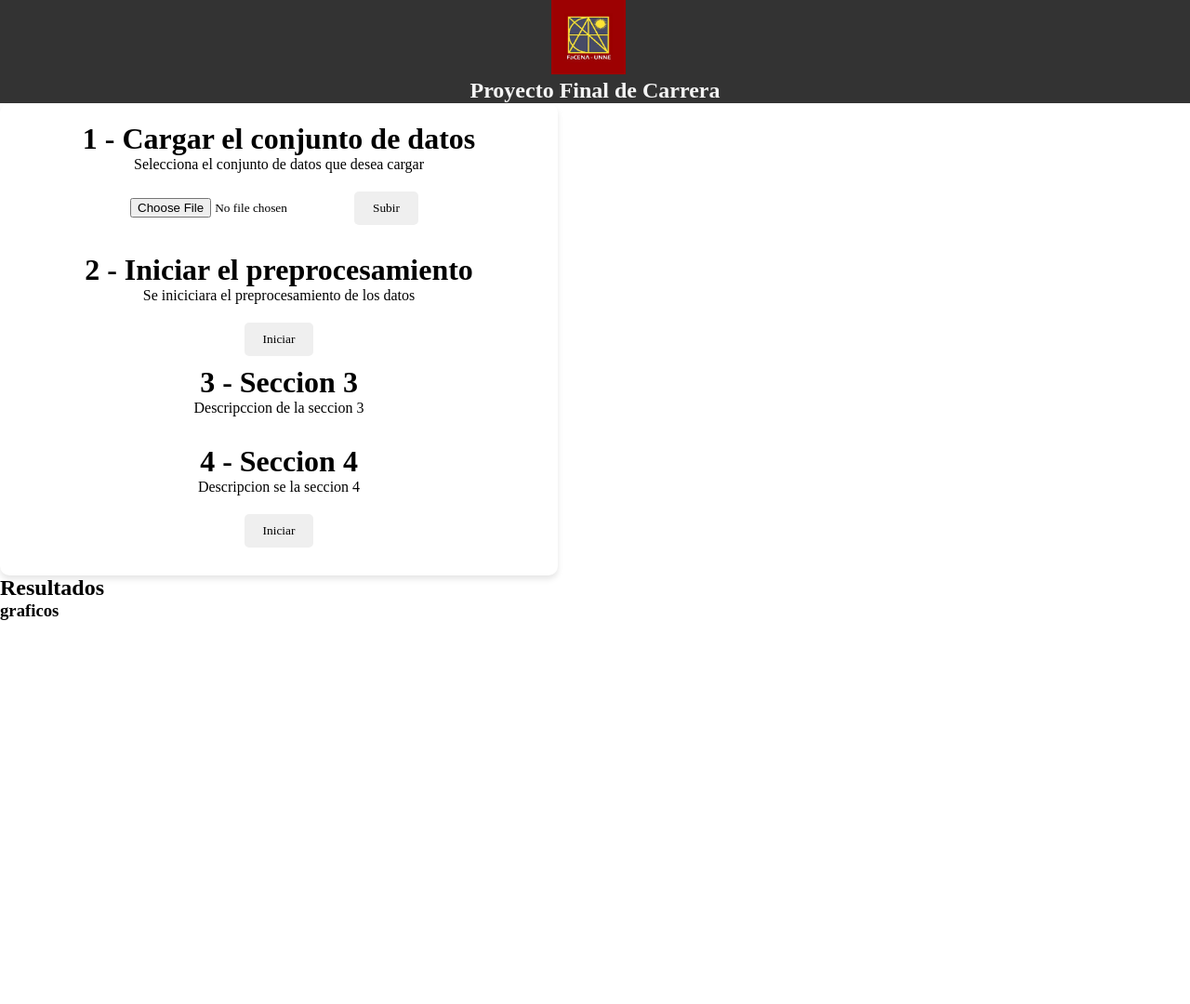
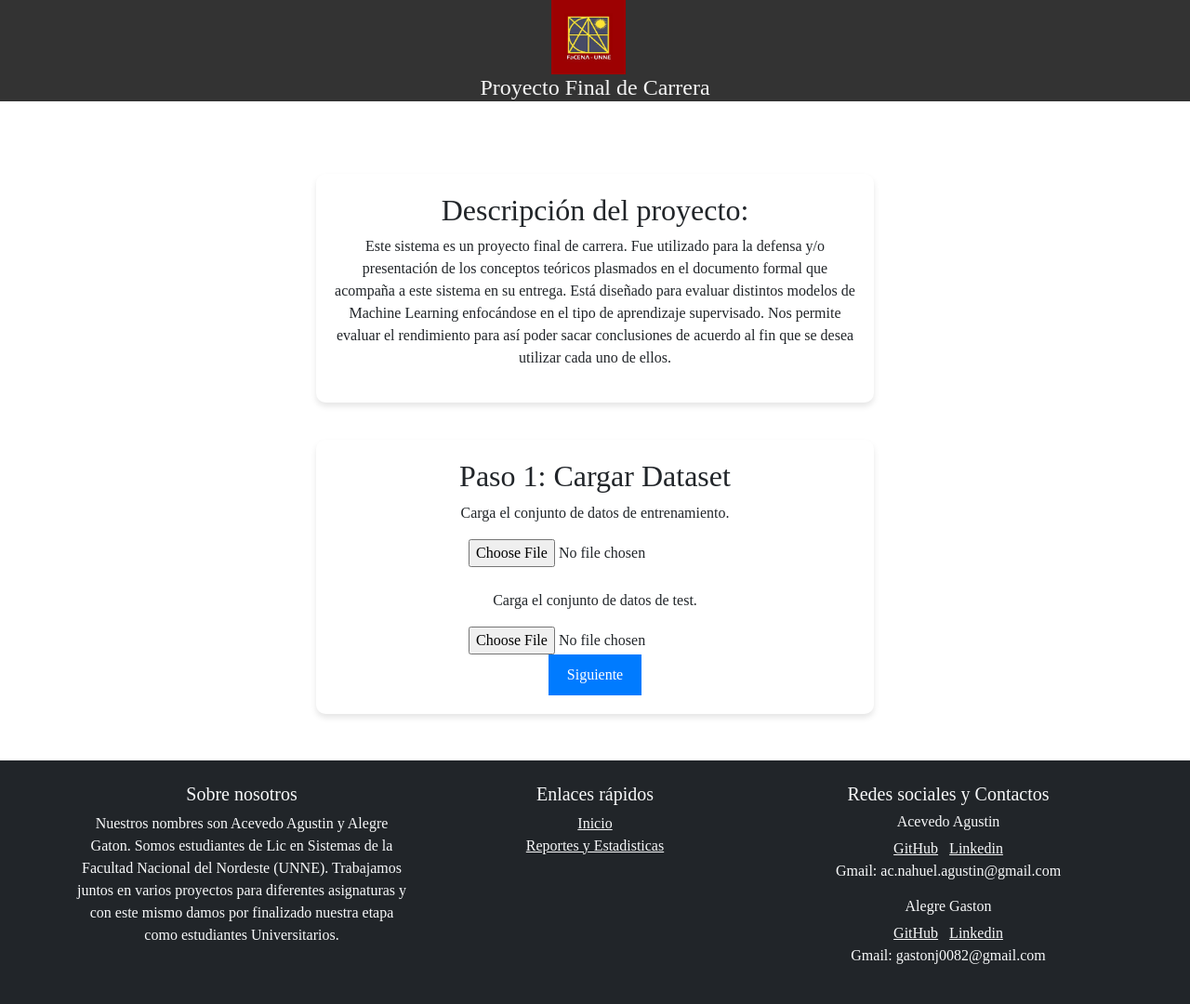
Before and after one commit to agustin-acevedo/Proyecto_final, a Flask app: template templates/index.html in a window 1280 px wide. Shown: the whole page at 93% size. Before the commit the page ends 667 px from the top, so only its background shows below. Run offline with Flask 3, Linux system fonts and the light colour scheme; the template is opened without the code that fills it, so the values that code supplies are empty.

Commit message:
Modif index

```diff
--- a/app.py
+++ b/app.py
@@ -28,7 +28,7 @@ app = Flask(__name__)
 # Ruta principal para la página de inicio
 @app.route('/')
 def home():
-    return render_template('inicio.html')
+    return render_template('index.html')
 
 UPLOAD_FOLDER = 'uploads'  # Carpeta donde voy a guardar los csv subidos
 os.makedirs(UPLOAD_FOLDER, exist_ok=True)  # Crea la carpeta si no existe
--- a/templates/index.html
+++ b/templates/index.html
@@ -1,146 +1,157 @@
 <!DOCTYPE html>
-<html lang="es">
+<html lang="en">
 
 <head>
     <meta charset="UTF-8">
     <meta name="viewport" content="width=device-width, initial-scale=1.0">
     <link rel="stylesheet" href="static/style.css">
-    <title>Comparación de Algoritmos</title>
+    <link href="https://cdn.jsdelivr.net/npm/bootstrap@5.3.3/dist/css/bootstrap.min.css" rel="stylesheet"
+        integrity="sha384-QWTKZyjpPEjISv5WaRU9OFeRpok6YctnYmDr5pNlyT2bRjXh0JMhjY6hW+ALEwIH" crossorigin="anonymous">
+    <script src="https://cdn.jsdelivr.net/npm/bootstrap@5.3.3/dist/js/bootstrap.bundle.min.js"
+        integrity="sha384-YvpcrYf0tY3lHB60NNkmXc5s9fDVZLESaAA55NDzOxhy9GkcIdslK1eN7N6jIeHz"
+        crossorigin="anonymous"></script>
+
+    <title>Comparacion de Algoritmos</title>
+
 </head>
 
 <body>
+
     <header class="header">
-        <!--<img src="imagenes/logofacena.png" alt="Logo" class="logo">-->
         <img src="{{ url_for('static', filename='imagenes/logofacena.jpg') }}" alt="Logo" class="logo">
 
         <h1 class="titulo-header">Proyecto Final de Carrera</h1>
     </header>
-    <div class="contenedor">
-        <div style="padding-bottom: 20px;">
-            <h1>1 - Cargar el conjunto de datos</h1>
-            <p style="padding-bottom: 10px;">Selecciona el conjunto de datos que desea cargar</p>
-            <form id="uploadForm" enctype="multipart/form-data" class="containerTablaFiltro">
-                <input type="file" id="file" name="file">
-                <button type="button" onclick="uploadDataset()" class="btnSubirArchivo">Subir</button>
-            </form>
+    <main>
+
+        <div class="contenedorGeneral">
+
+            <div class="contenedor" style="margin: 20px 0;">
+                <h2> Descripción del proyecto:</h2>
+                <p>Este sistema es un proyecto final de carrera. Fue utilizado para la defensa y/o presentación de los conceptos teóricos plasmados en el documento formal que acompaña a
+                    este sistema en su entrega. Está diseñado para evaluar distintos modelos de Machine Learning enfocándose en el tipo de aprendizaje supervisado.
+                    Nos permite evaluar el rendimiento para así poder sacar conclusiones de acuerdo al fin que se desea utilizar cada uno de ellos.
+                </p>
+
             </div>
 
-        <div>
-            <h1>2 - Iniciar el preprocesamiento</h1>
-            <p style="padding-bottom: 10px;">Se iniciciara el preprocesamiento de los datos</p>
-            <button class="btnSubirArchivo">Iniciar</button>
-        </div>
 
-        <div style="padding-bottom: 20px;">
-            <h1>3 - Seccion 3</h1>
-            <p style="padding-bottom: 10px;">Descripccion de la seccion 3</p>
-        </div>
+
+
+
+            <div class="wizard">
+                <!-- Paso 1 -->
+                <div class="step active" id="step-1">
+                    <h2>Paso 1: Cargar Dataset</h2>
+                    <p>Carga el conjunto de datos de entrenamiento.</p>
+                    <input type="file" id="trainFile" name="trainFile" accept=".csv">
+                    <br><br>
+                    <p>Carga el conjunto de datos de test.</p>
+                    <input type="file" id="testFile" name="testFile" accept=".csv">
 
                     <div>
-            <h1>4 - Seccion 4</h1>
-            <p style="padding-bottom: 10px;">Descripcion se la seccion 4</p>
-            <button class="btnSubirArchivo">Iniciar</button>
+                        <button class="next-btn" onclick="goToStep(2)">Siguiente</button>
                     </div>
                 </div>
 
-    <!-- Contenedor para resultados -->
-    <div class="resultados">
-        <h2>Resultados</h2>
-        <H3>graficos</H3>
-        <div id="graficos">
-            <!-- Aquí se cargarán los gráficos -->
-        </div>
-        <div id="tablas">
-            <!-- Aquí se cargarán las tablas -->
+                <!-- Paso 2 -->
+                <div class="step" id="step-2">
+                    <h2>Paso 2: Preprocesar Datos</h2>
+                    <p>Al presionar en el boton "Siguiente" se iniciciara el preprocesamiento de los datos cargados.</p>
+                    <div>
+                        <button class="prev-btn" onclick="goToStep(1)">Anterior</button>
+                        <button class="next-btn" onclick="goToStep(3)">Siguiente</button>
                     </div>
                 </div>
 
-    <!--
-        <main class="main" style="width:100%;height:100%;">
-            <div class="contentPlaceHolder">
+                <div id="loading-message" class="loading-overlay" style="display: none;">
+                    <p id="loading-text">Cargando, por favor espera...</p>
+                </div>
 
-                <div class="contentSection" style="background-color: #CACACA;border-radius: 3%;">
-                    <div class="SectionSeleccionarData" >
-                        <div class="gridPasosEstado" style="width:100%;grid-template-columns:100fr;grid-template-rows:auto auto auto auto auto auto;">
-                            <div class="tablaSeleccionar">
-                                <div style="display: flex;">
-                                    <div data-aling="left" data-valing = "middle">
-                                        <span class="BigTitle"> 1 - Seleccione el conjunto de datos</span>
-                                    </div>
-                                </div>
-                                <div style="width:100%;grid-template-columns:100fr;grid-template-rows:auto auto; padding-top: 24px;">
-                                    <table class="table-striped">
-                                        <form id="uploadForm" enctype="multipart/form-data" class="containerTablaFiltro">
-                                            <input type="file" id="file" name="file">
-                                            <button type="button" onclick="uploadDataset()" class="btnSubirArchivo">Subir</button>
-                                        </form>
-                                    </table>
+                <!-- Paso 3 -->
+                <div class="step" id="step-3">
+                    <h2>Paso 3: Evaluar Modelos</h2>
+                    <label for="modelSelect">Elige un algoritmo:</label>
+                    <select id="modelSelect" name="model" style="width: 100%;">
+                        <option value="DT">Arbol de desicion</option>
+                        <option value="Bagging">Bagging</option>
+                        <option value="RF">Bosque Aleatorio (Enfoque Bagging)</option>
+                    </select>
+                    <div>
+                        <button class="prev-btn" onclick="goToStep(2)">Anterior</button>
+                        <button class="next-btn" onclick="goToStep(4)">Siguiente</button>
                     </div>
                 </div>
 
-                            <div style= " display: block; width: 100%; grid-template-columns: 100fr;
-                            grid-template-rows: auto auto auto auto; row-gap: 20px; padding-top: 24px;">
-                            <div style="display: flex;">
-                                <div data-aling="center" data-valing="middle" >
-                                    <span class="BigTitle"> 2 - Elegir el modelo</span>
+                <div id="loading-message-train" class="loading-overlay" style="display: none;">
+                    <p id="training-status">Cargando, por favor espera...</p>
+                </div>
+
+                <!-- Paso 4 -->
+                <div class="step" id="step-4">
+                    <h2>Paso 4: Generar Resultados</h2>
+
+                    <p>Pulsa "Siguiente" para empezar con el proceso de generar los graficos, reportes, estadisticas,
+                        etc.
+                    </p>
+                    <div>
+                        <button class="next-btn" onclick="goToStep(5)">Siguiente</button>
                     </div>
                 </div>
+                <div id="loading-message-grafica" class="loading-overlay" style="display: none;">
+                    <p id="grafica-status">Cargando, por favor espera...</p>
+                </div>
 
-                        </div>
+                <!-- Paso 5 -->
+                <div class="step" id="step-5">
+                    <h2>Paso 5: Resultados</h2>
+                    <p>Pulsa "Ver resultados" para ver todos los resutados generados.</p>
+                    <div>
+                        <button onclick="window.location.href='/resultados'" class="next-btn">Ver Resultados</button>
                     </div>
 
                 </div>
             </div>
         </div>
     </main>
--->
+    <footer class="bg-dark text-light py-4">
+        <div class="container">
+            <div class="row">
+                <div class="col-md-4">
+                    <h5>Sobre nosotros</h5>
+                    <p>Nuestros nombres son Acevedo Agustin y Alegre Gaton. Somos estudiantes de Lic en Sistemas de la
+                        Facultad Nacional del Nordeste (UNNE).
+                        Trabajamos juntos en varios proyectos para diferentes asignaturas y con este mismo damos por
+                        finalizado nuestra etapa como estudiantes Universitarios.
+                    </p>
+                </div>
+                <div class="col-md-4">
+                    <h5>Enlaces rápidos</h5>
+                    <ul class="list-unstyled">
+                        <li><a href="/" class="text-light">Inicio</a></li>
+                        <li><a href="/resultados" class="text-light">Reportes y Estadisticas</a></li>
+                    </ul>
+                </div>
+                <div class="col-md-4">
+                    <h5>Redes sociales y Contactos</h5>
+                    <h6>Acevedo Agustin</h6>
+                    <a href="https://github.com/agustin-acevedo" class="text-light me-2">GitHub</a>
+                    <a href="https://www.linkedin.com/in/nahuel-agustin-acevedo-casere-6aa1ab2a3/" class="text-light"> Linkedin</a>
+
+                    <p>Gmail: ac.nahuel.agustin@gmail.com</p>
+                    <h6>Alegre Gaston</h6>
+                    <a href="https://github.com/GastoNahuel" class="text-light me-2">GitHub</a>
+                    <a href="https://www.linkedin.com/in/gastón-alegre" class="text-light">Linkedin</a>
+
+                    <p>Gmail: gastonj0082@gmail.com</p>
+
+                </div>
+            </div>
+        </div>
+    </footer>
 
 
-    <!--
-    <h1 class="titulo">Comparación de Algoritmos de Machine Learning</h1>
-    <form id="uploadForm" enctype="multipart/form-data">
-        <label for="file">Carga tu Dataset:</label>
-        <input type="file" id="file" name="file">
-        <button type="button" onclick="uploadDataset()" class="btnSubirArchivo">Subir</button>
-    </form>
-    <div id="columns"></div>
-    <form id="trainForm" style="display: none;">
-        <label for="target">Selecciona la columna objetivo:</label>
-        <select id="target" name="target"></select>
-        <button type="button" onclick="trainModel()">Entrenar Modelo</button>
-    </form>
-    <div id="results"></div>
-
--->
-
-    <script>
-        function uploadDataset() {
-            const formData = new FormData(document.getElementById("uploadForm"));
-            fetch('/upload', { method: 'POST', body: formData })
-                .then(response => response.json())
-                .then(data => {
-                    if (data.columns) {
-                        document.getElementById("columns").innerHTML = "Columnas disponibles: " + data.columns.join(", ");
-                        const select = document.getElementById("target");
-                        select.innerHTML = data.columns.map(col => `<option value="${col}">${col}</option>`).join("");
-                        document.getElementById("trainForm").style.display = "block";
-                    }
-                });
-        }
-
-        function trainModel() {
-            const target = document.getElementById("target").value;
-            fetch('/train', {
-                method: 'POST',
-                headers: { 'Content-Type': 'application/json' },
-                body: JSON.stringify({ filepath: 'uploads/dataset.csv', target: target })
-            })
-                .then(response => response.json())
-                .then(data => {
-                    document.getElementById("results").innerHTML = `Precisión del modelo: ${data.accuracy}`;
-                });
-        }
-    </script>
+    <script src="/static/pasos.js"></script>
 </body>
 
 </html>
```
Also changed, not shown: templates/inicio.html (deleted, +0 -157 lines). Lines whose indentation alone changed are shown as unchanged.
